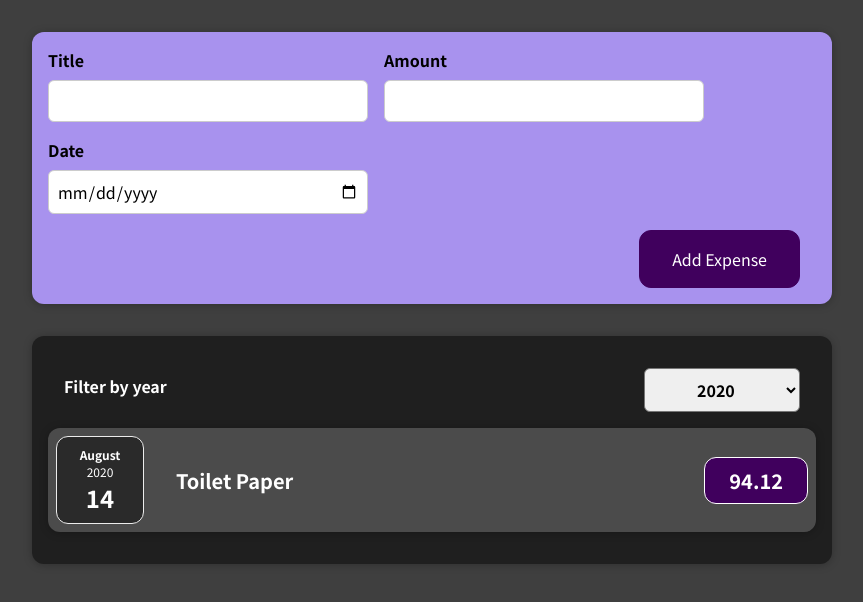
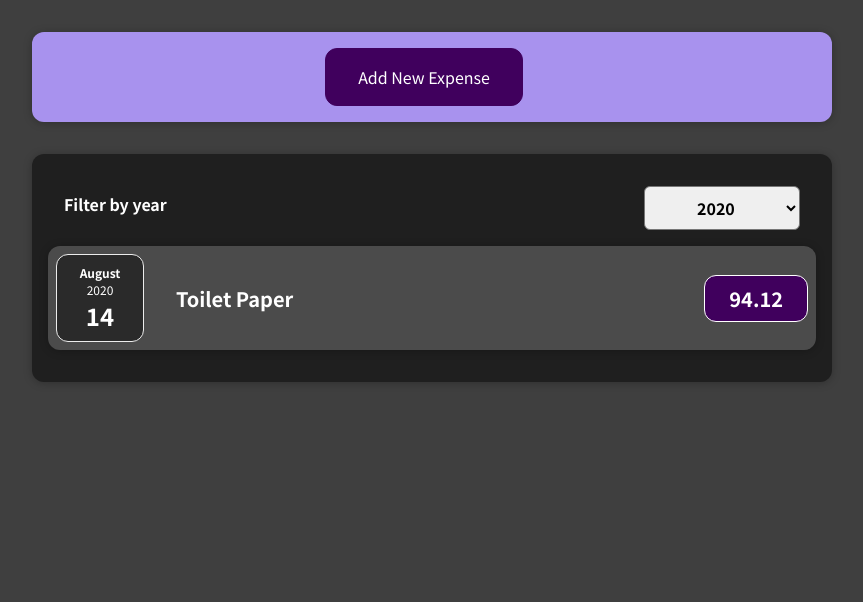
Before and after one commit to Gambit1zn/LearningReact, a React (Create React App) app: page / in a window 1280 px wide. Shown: the top 602 px of the page, without its empty margins (208-1071 px from the left). Built offline with nearby package versions, Linux system fonts and the light colour scheme.

Commit message:
added conditional elements

```diff
--- a/src/components/NewExpense/ExpenseForm.js
+++ b/src/components/NewExpense/ExpenseForm.js
@@ -65,6 +65,7 @@
         </div>
       </div>
       <div className="new-expense__actions">
+        <button type="button" onClick={props.onCancel}>Cancel</button>
         <button type="submit">Add Expense</button>
       </div>
     </form>
--- a/src/components/NewExpense/NewExpense.js
+++ b/src/components/NewExpense/NewExpense.js
@@ -1,19 +1,31 @@
-import React from "react";
+import React, {useState} from "react";
 import './NewExpense.css';
 import ExpenseForm from "./ExpenseForm";
 
 const NewExpense = (props) => {
+  const [isEditing, setIsEditing] = useState(false);
+
   const saveExpenseDataHandler = (enteredExpenseData) => {
     const expenseData = {
       ...enteredExpenseData,
       id: Math.random().toString()
     };
     props.onAddExpense(expenseData);
+    setIsEditing(false);
   };
+
+  const startEditingHandler = () => {
+    setIsEditing(true);
+  }
+
+  const stopEditingHandler = () => {
+    setIsEditing(false);
+  }
 
   return (
     <div className="new-expense">
-      <ExpenseForm onSaveExpenseData = {saveExpenseDataHandler}></ExpenseForm>
+      {!isEditing && <button onClick={startEditingHandler}>Add New Expense</button>}
+      {isEditing && <ExpenseForm onCancel={stopEditingHandler} onSaveExpenseData = {saveExpenseDataHandler}></ExpenseForm>}
     </div>
   );
 }
```
